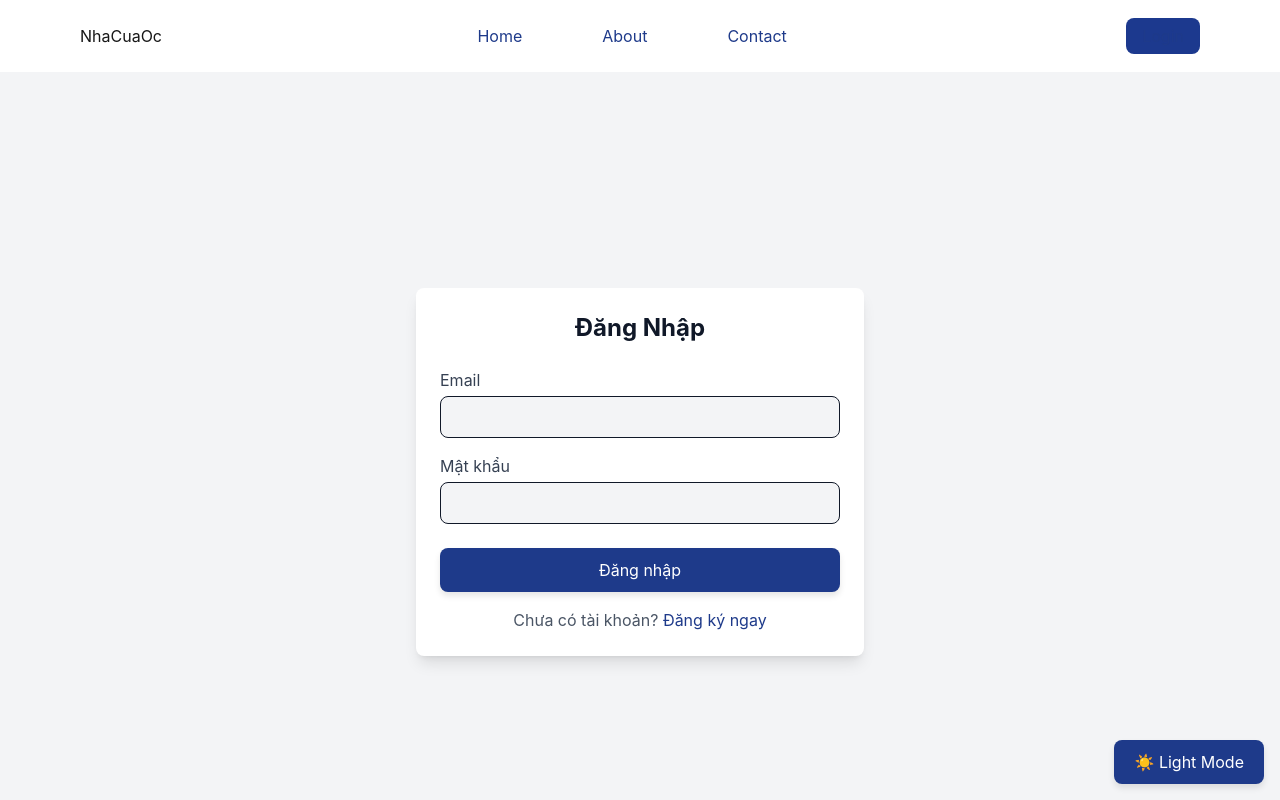
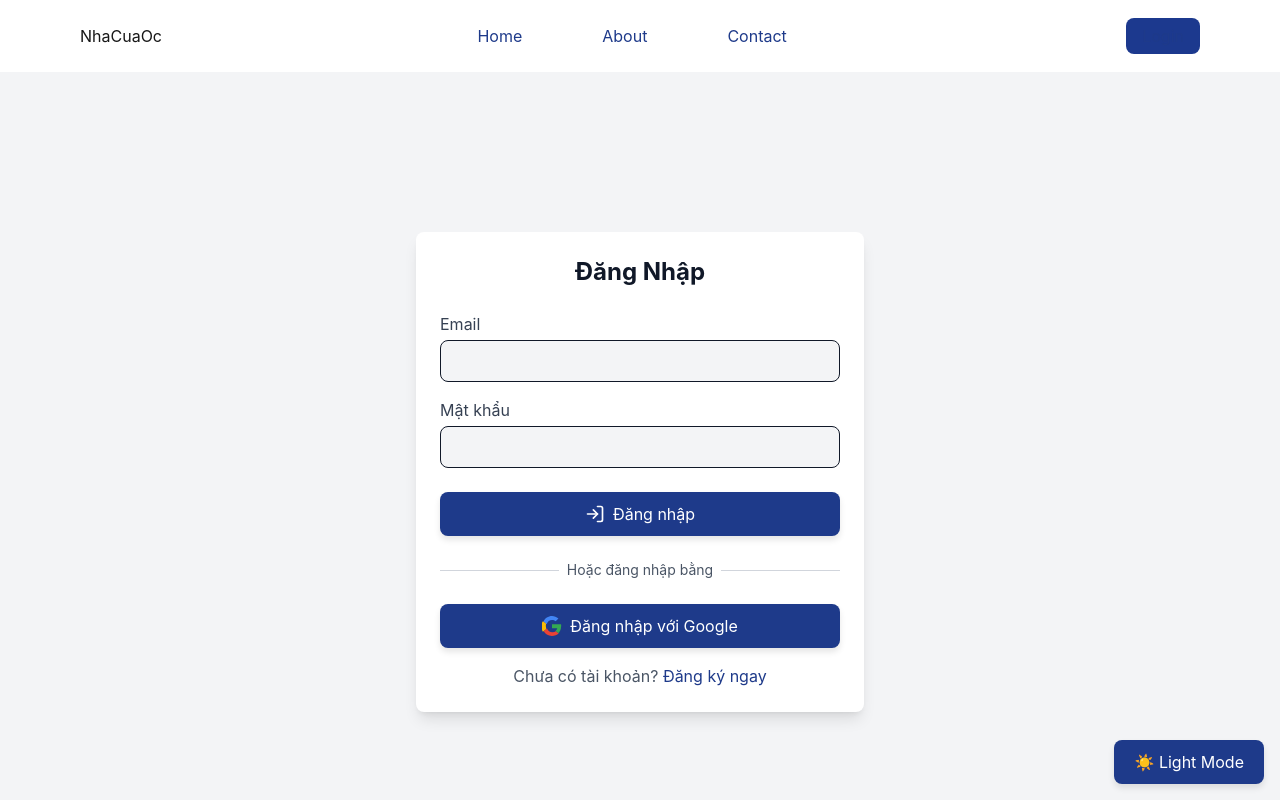
Before and after one commit to roll-t/homestay_web, a Next.js app: page /auth/login in a window 1280 px wide. Shown: the top 800 px of the page. Built offline with nearby package versions, Linux system fonts and the light colour scheme; no server answers.

Commit message:
build login width google feature

```diff
--- a/package.json
+++ b/package.json
@@ -12,6 +12,7 @@
     "@next-auth/mongodb-adapter": "^1.1.3",
     "bcryptjs": "^3.0.2",
     "daisyui": "^5.0.9",
+    "lucide-react": "^0.485.0",
     "mongoose": "^8.13.0",
     "next": "15.2.4",
     "next-auth": "^4.24.11",
--- a/src/app/(pages)/(public)/auth/login/page.tsx
+++ b/src/app/(pages)/(public)/auth/login/page.tsx
@@ -5,16 +5,19 @@ import { signIn } from "next-auth/react";
 import { useRouter } from "next/navigation";
 import { ROUTES } from "@/utils/routes";
 import Link from "next/link";
+import { Loader2, LogIn } from "lucide-react"; // Thêm icon đẹp hơn
 
 export default function LoginPage() {
     const [email, setEmail] = useState("");
     const [password, setPassword] = useState("");
     const [error, setError] = useState("");
+    const [loading, setLoading] = useState(false);
     const router = useRouter();
 
     const handleSubmit = async (e: React.FormEvent) => {
         e.preventDefault();
         setError("");
+        setLoading(true);
 
         const result = await signIn("credentials", {
             email,
@@ -23,10 +26,16 @@ export default function LoginPage() {
         });
 
         if (result?.error) {
-            setError("Email hoặc mật khẩu không chính xác!");
+            setError(result.error || "Email hoặc mật khẩu không chính xác!");
+            setLoading(false);
         } else {
             router.push(ROUTES.HOME);
         }
+    };
+
+    const handleGoogleLogin = async () => {
+        setLoading(true);
+        await signIn("google", { callbackUrl: ROUTES.HOME });
     };
 
     return (
@@ -63,11 +72,42 @@ export default function LoginPage() {
 
                     <button
                         type="submit"
-                        className="w-full mt-6 px-4 py-2 text-white bg-blue-500 rounded-lg hover:bg-blue-600 transition"
+                        disabled={loading}
+                        className={`w-full mt-6 px-4 py-2 text-white bg-blue-500 rounded-lg flex items-center justify-center
+                        ${loading ? "opacity-70 cursor-not-allowed" : "hover:bg-blue-600 transition"}`}
                     >
+                        {loading ? <Loader2 className="animate-spin w-5 h-5 mr-2" /> : <LogIn className="w-5 h-5 mr-2" />}
                         Đăng nhập
                     </button>
                 </form>
+
+                <div className="relative my-6">
+                    <div className="absolute inset-0 flex items-center">
+                        <div className="w-full border-t border-gray-300"></div>
+                    </div>
+                    <div className="relative flex justify-center text-sm">
+                        <span className="px-2 bg-white dark:bg-gray-800 text-gray-600 dark:text-gray-300">
+                            Hoặc đăng nhập bằng
+                        </span>
+                    </div>
+                </div>
+
+                <button
+                    onClick={handleGoogleLogin}
+                    disabled={loading}
+                    className={`w-full mt-2 px-4 py-2 flex items-center justify-center bg-red-500 text-white rounded-lg
+                    ${loading ? "opacity-70 cursor-not-allowed" : "hover:bg-red-600 transition"}`}
+                >
+                    {loading ? <Loader2 className="animate-spin w-5 h-5 mr-2" /> : (
+                        <svg className="w-5 h-5 mr-2" xmlns="http://www.w3.org/2000/svg" viewBox="0 0 48 48">
+                            <path fill="#4285F4" d="M24 9.5c3.38 0 6.41 1.18 8.8 3.12l6.6-6.6C34.82 2.05 29.75 0 24 0 14.8 0 7.07 5.45 3.3 13.38l7.95 6.18C13.14 13.28 18.15 9.5 24 9.5z"/>
+                            <path fill="#34A853" d="M46.15 24.5c0-1.6-.15-3.15-.45-4.65H24v9.3h12.6c-.55 2.78-2.07 5.12-4.35 6.72l7.05 5.48c4.1-3.8 6.45-9.4 6.45-16z"/>
+                            <path fill="#FBBC05" d="M10.05 28.72c-1.1-3.28-1.1-6.88 0-10.15l-7.95-6.2C-2.55 17.85-2.55 30.12 2.1 38.02l7.95-6.2z"/>
+                            <path fill="#EA4335" d="M24 48c6.5 0 11.97-2.15 15.97-5.85l-7.05-5.48c-2.15 1.45-4.88 2.3-8 2.3-5.85 0-10.86-3.78-12.75-9.05l-7.95 6.2C7.08 42.55 14.8 48 24 48z"/>
+                        </svg>
+                    )}
+                    Đăng nhập với Google
+                </button>
 
                 <p className="mt-4 text-center text-gray-600 dark:text-gray-300">
                     Chưa có tài khoản?{" "}
--- a/src/app/(pages)/(public)/auth/profile/page.tsx
+++ b/src/app/(pages)/(public)/auth/profile/page.tsx
@@ -3,14 +3,14 @@
 import { useSession, signOut } from "next-auth/react";
 
 export default function ProfilePage() {
-    const { data: session } = useSession();
+    const { data: session, status } = useSession();
+
+    if (status === "loading") {
+        return <p className="text-gray-600 dark:text-gray-300">Đang tải...</p>;
+    }
 
     if (!session) {
-        return (
-            <div className="flex items-center justify-center min-h-screen">
-                <p className="text-gray-600 dark:text-gray-300">Bạn chưa đăng nhập.</p>
-            </div>
-        );
+        return <p className="text-gray-600 dark:text-gray-300">Bạn chưa đăng nhập.</p>;
     }
 
     return (
@@ -20,20 +20,22 @@ export default function ProfilePage() {
                     Hồ Sơ Của Bạn
                 </h2>
 
-                <div className="mt-6 space-y-4">
+                {session.user?.image && (
+                    <img
+                        src={session.user.image}
+                        alt="Avatar"
+                        className="w-24 h-24 rounded-full mx-auto"
+                    />
+                )}
                 <p className="text-gray-700 dark:text-gray-300">
                     <strong>Tên:</strong> {session.user?.name}
                 </p>
                 <p className="text-gray-700 dark:text-gray-300">
                     <strong>Email:</strong> {session.user?.email}
                 </p>
-                    <p className="text-gray-700 dark:text-gray-300">
-                        <strong>Vai trò:</strong> {session.user?.role || "Người dùng"}
-                    </p>
-                </div>
 
                 <button
-                    onClick={() => signOut()}
+                    onClick={() => signOut({ callbackUrl: "/" })}
                     className="w-full mt-6 px-4 py-2 text-white bg-red-500 rounded-lg hover:bg-red-600 transition"
                 >
                     Đăng xuất
--- a/src/app/api/auth/[...nextauth].ts
+++ b/src/app/api/auth/[...nextauth].ts
@@ -1,12 +1,19 @@
 import NextAuth from "next-auth";
 import CredentialsProvider from "next-auth/providers/credentials";
+import GoogleProvider from "next-auth/providers/google";
 import bcrypt from "bcryptjs";
 import User from "@/app/models/User";
 import { connectDB } from "@/app/lib/db";
-import { UserRole } from "@/utils/enum/userRole";
 
 export default NextAuth({
     providers: [
+        // 🔹 Google OAuth Provider
+        GoogleProvider({
+            clientId: process.env.GOOGLE_CLIENT_ID!,
+            clientSecret: process.env.GOOGLE_CLIENT_SECRET!,
+        }),
+
+        // 🔹 Email/Password Login
         CredentialsProvider({
             name: "Credentials",
             credentials: {
@@ -35,26 +42,57 @@ export default NextAuth({
                     id: user._id.toString(),
                     name: user.name,
                     email: user.email,
-                    role: user.role, // ✅ Đảm bảo role được trả về
+                    role: user.role,
                 };
             }
         }),
     ],
     callbacks: {
-        async jwt({ token, user }) {
+        async signIn({ user, account }) {
+            await connectDB(); // Kết nối MongoDB
+
+            if (account?.provider === "google") {
+                let existingUser = await User.findOne({ email: user.email });
+
+                if (!existingUser) {
+                    // 🔹 Lưu tài khoản Google vào MongoDB nếu chưa tồn tại
+                    existingUser = new User({
+                        name: user.name,
+                        email: user.email,
+                        image: user.image,
+                        provider: "google",
+                        providerAccountId: account.providerAccountId,
+                        role: "user", // 🛠 Có thể đặt quyền mặc định
+                    });
+
+                    await existingUser.save(); // Lưu vào MongoDB
+                }
+
+                user.id = existingUser._id.toString();
+            }
+            return true;
+        },
+
+        async jwt({ token, user, account }) {
             if (user) {
-                token.role = user.role; // Thêm role vào token
+                token.id = user.id;
+                token.accessToken = account?.access_token;
             }
             return token;
         },
+
         async session({ session, token }) {
-            if (session?.user) {
-                session.user.role = (token.role as UserRole.USER) || UserRole.ADMIN;// ✅ Ép kiểu role
+            if (session.user) {
+                session.user.id = token.id as string;
+                session.accessToken = token.accessToken as string | undefined;
             }
             return session;
-        }
+        },
     },
     secret: process.env.NEXTAUTH_SECRET,
+    session: {
+        strategy: "jwt",
+    },
     pages: {
         signIn: "/login",
         error: "/login",
--- /dev/null
+++ b/src/app/api/auth/login/login.ts
@@ -0,0 +1,36 @@
+import { connectDB } from "@/app/lib/db";
+import User from "@/app/models/User"; // Model User
+import bcrypt from "bcryptjs"; // Dùng để so sánh password
+
+export default async function handler(req, res) {
+    if (req.method !== "POST") {
+        return res.status(405).json({ error: "Method Not Allowed" });
+    }
+
+    try {
+        await connectDB(); // Kết nối MongoDB
+
+        const { email, password } = req.body;
+        if (!email || !password) {
+            return res.status(400).json({ error: "Vui lòng nhập đầy đủ thông tin!" });
+        }
+
+        // Kiểm tra xem tài khoản có tồn tại không
+        const user = await User.findOne({ email });
+        if (!user) {
+            return res.status(401).json({ error: "Tài khoản không tồn tại!" });
+        }
+
+        // Kiểm tra mật khẩu
+        const isMatch = await bcrypt.compare(password, user.password);
+        if (!isMatch) {
+            return res.status(401).json({ error: "Mật khẩu không chính xác!" });
+        }
+
+        return res.status(200).json({ message: "Đăng nhập thành công!", user });
+
+    } catch (error) {
+        console.error("Lỗi đăng nhập:", error);
+        return res.status(500).json({ error: "Lỗi server!" });
+    }
+}
--- a/src/app/layout.tsx
+++ b/src/app/layout.tsx
@@ -7,6 +7,7 @@ import Navbar from "@/components/ui/Navbar";
 import { getServerSession } from "next-auth";
 import { authOptions } from "@/app/lib/authOptions";
 import { UserRole } from "@/utils/enum/userRole";
+import SessionProviderWrapper from "@/components/SessionProviderWrapper"; // ✅ Import SessionProviderWrapper
 
 export const metadata: Metadata = {
     title: "Next.js App",
@@ -21,12 +22,14 @@ export default async function RootLayout({ children }: { children: React.ReactNo
         <html lang="en" suppressHydrationWarning>
             <body className="flex min-h-screen flex-col">
                 <ThemeProvider>
+                    <SessionProviderWrapper session={session}> {/* ✅ Bọc toàn bộ app trong SessionProvider */}
                         <Navbar userRole={userRole} />
                         <main className="flex-1">
                             {children}
                             <ThemeToggle />
                         </main>
                         <Footer />
+                    </SessionProviderWrapper>
                 </ThemeProvider>
             </body>
         </html>
--- a/src/app/models/User.ts
+++ b/src/app/models/User.ts
@@ -4,10 +4,13 @@ const UserSchema = new mongoose.Schema(
     {
         name: { type: String, required: true },
         email: { type: String, required: true, unique: true },
-        password: { type: String, required: true },
-        role: { type: String, enum: ["user", "admin"], default: "user" }, // phan quyen nguoi dung user hoac client
+        password: { type: String, required: false }, // ✅ Cho phép không có password
+        role: { type: String, enum: ["user", "admin"], default: "user" },
+        provider: { type: String, default: "credentials" }, // 🔹 Thêm provider
+        providerAccountId: { type: String, default: null }, // 🔹 ID tài khoản từ Google
     },
     { timestamps: true }
 );
 
+
 export default mongoose.models.User || mongoose.model("User", UserSchema);
--- /dev/null
+++ b/src/components/SessionProviderWrapper.tsx
@@ -0,0 +1,13 @@
+"use client";
+
+import { SessionProvider } from "next-auth/react";
+
+export default function SessionProviderWrapper({
+    children,
+    session,
+}: {
+    children: React.ReactNode;
+    session: any;
+}) {
+    return <SessionProvider session={session}>{children}</SessionProvider>;
+}
```
Also changed, not shown: src/app/lib/authOptions.ts (+51 -5 lines), src/types/next-auth.d.ts (+8 -2 lines), 1 other file (tests, documents, lock files or other folders). Lines whose indentation alone changed are shown as unchanged.
